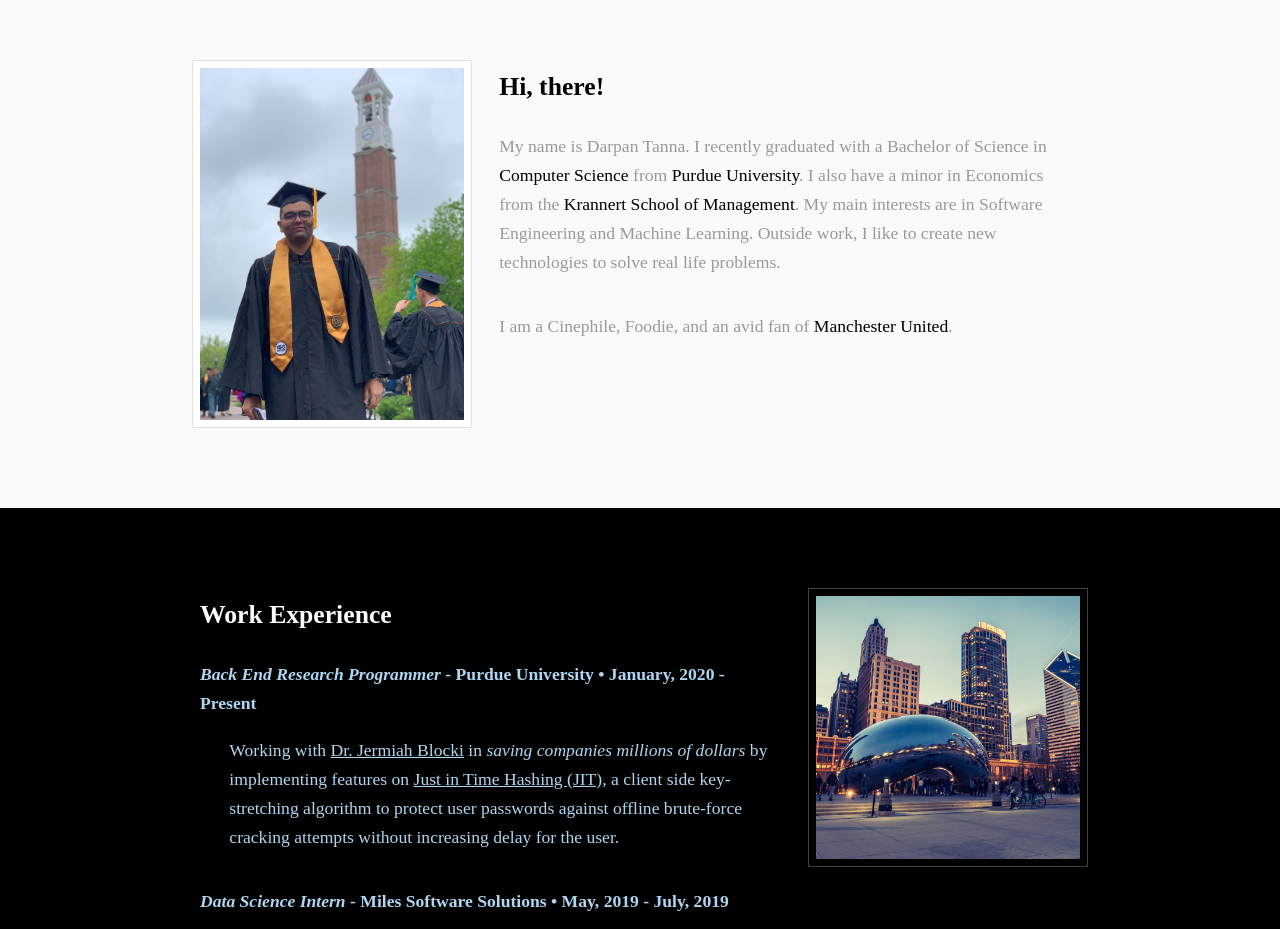
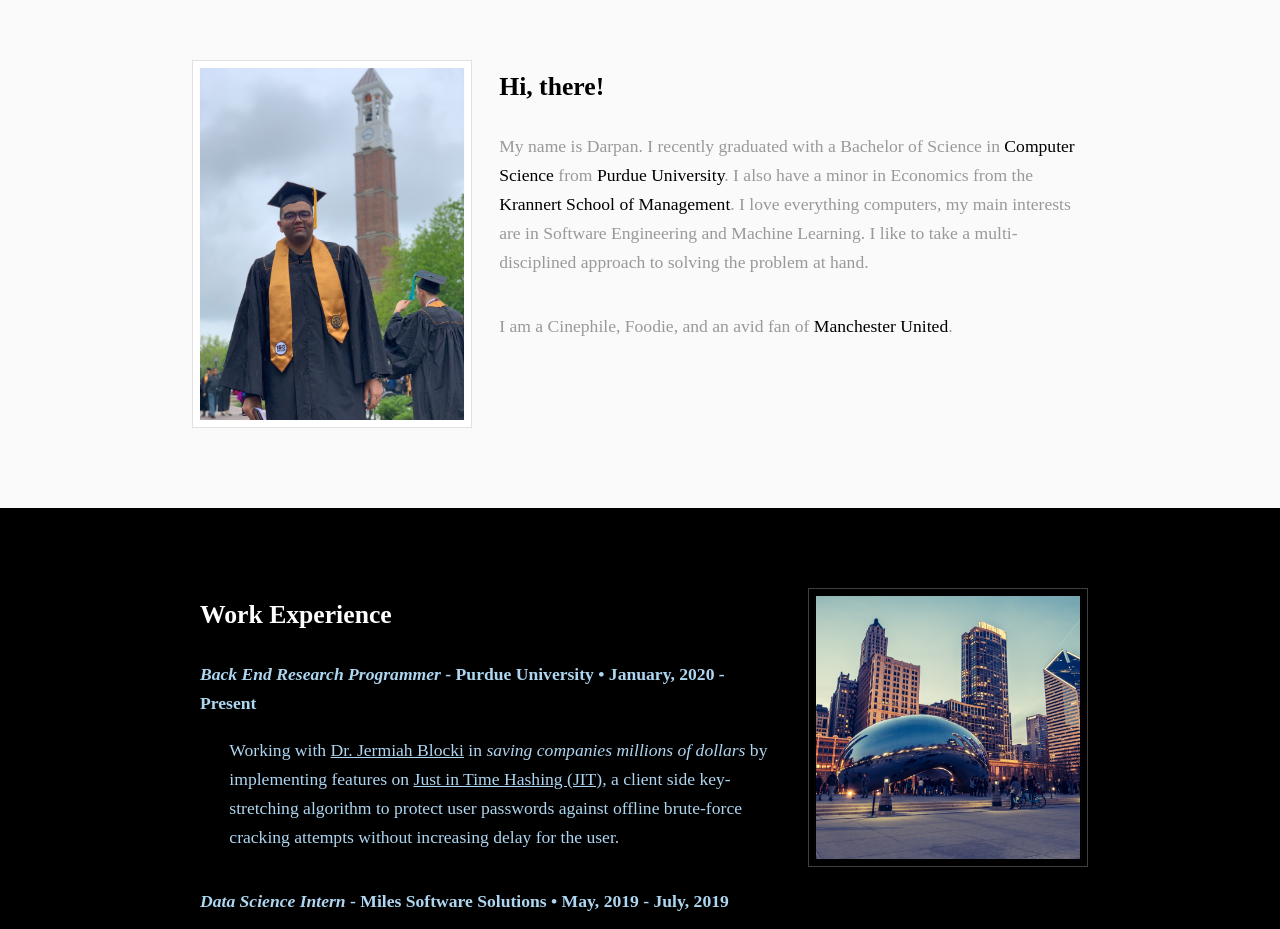
Before and after one commit to darpantanna/darpantanna.com, a plain HTML site: page index.html in a window 1280 px wide. Shown: the part 820-1749 px from the top of the page. Drawn offline with Linux system fonts and the light colour scheme; a web font is replaced by a local one.

Commit message:
Update index.html

```diff
--- a/index.html
+++ b/index.html
@@ -57,10 +57,10 @@
 									<div class="col col2">
 										<h3>Hi, there!</h3>
 										<p style="font-size:1.2em">
-											My name is Darpan Tanna. I recently graduated with a Bachelor of Science in <a href="https://www.cs.purdue.edu/" target="_blank">Computer Science</a> from <a href="https://www.purdue.edu/" target="_blank">Purdue University</a>.
+											My name is Darpan. I recently graduated with a Bachelor of Science in <a href="https://www.cs.purdue.edu/" target="_blank">Computer Science</a> from <a href="https://www.purdue.edu/" target="_blank">Purdue University</a>.
 											I also have a minor in Economics from the <a href="https://krannert.purdue.edu/" target="_blank">Krannert School of Management</a>.
-											My main interests are in Software Engineering and Machine Learning.
-											Outside work, I like to create new technologies to solve real life problems.
+											I love everything computers, my main interests are in Software Engineering and Machine Learning.
+											I like to take a multi-disciplined approach to solving the problem at hand.
 										</p>
 										<p style="font-size:1.2em">
 											I am a Cinephile, Foodie, and an avid fan of <a href="https://www.manutd.com" target="_blank">Manchester United</a>.
```
